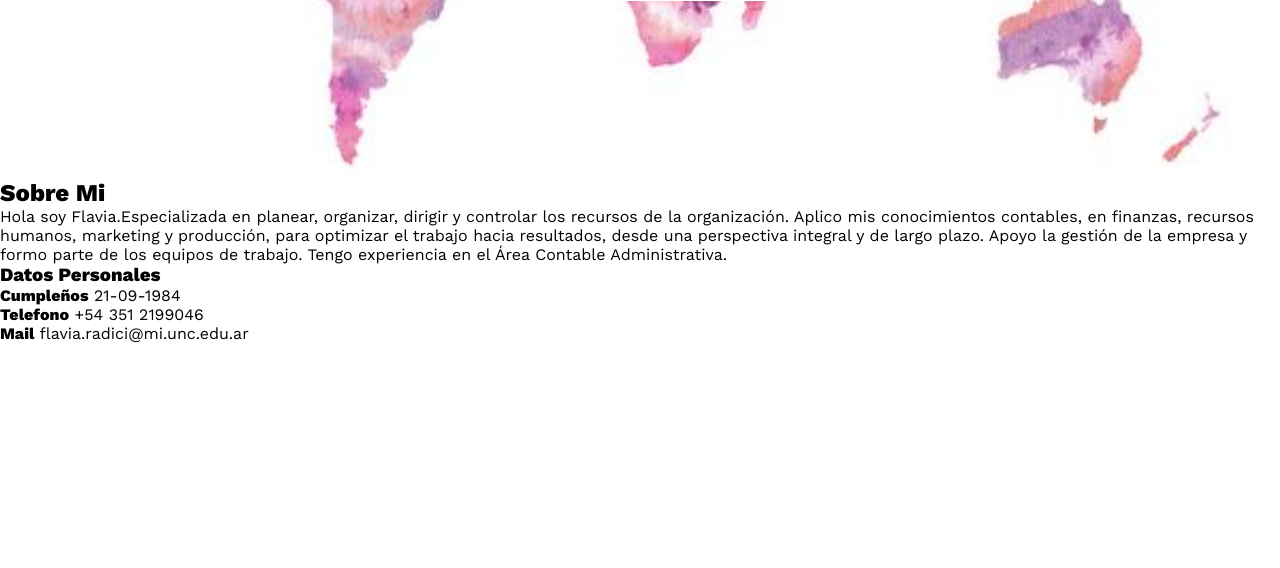
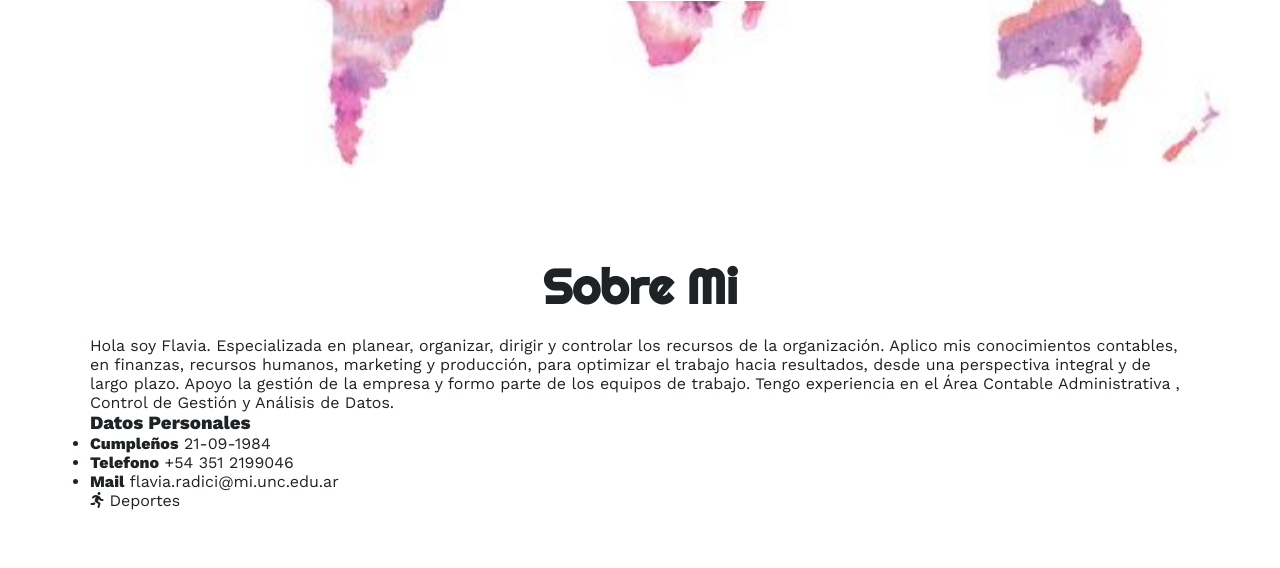
Before and after one commit to FRadici/PorfolioFrontend, a PHP site: page / in a window 1280 px wide. Shown: the part 621-1189 px from the top of the page. Before the commit the page ends 964 px from the top, so only its background shows below. Run offline with PHP 8.4, Linux system fonts and the light colour scheme.

Commit message:
sobre mi parte 2

```diff
--- a/estilos.css
+++ b/estilos.css
@@ -105,12 +105,18 @@
 .inicio .contenido-banner .redes a:hover{ /*color boton redes*/
     background-color: #dd0ee4;
 }
-.sobre mi{
-    background-color: #1e2326;
-    color: #fff;
+.sobremi{
+    background-color: #fff;
+    color:#1e2326;
     padding: 58px 20px;
 }
-.sobre mi .contenido-seccion{
-    max-width: 110px;
+.sobremi .contenido-seccion{
+    max-width: 1100px;
     margin: auto;
 }
+.sobremi h2{
+    font-size: 48px;
+    font-family:'Righteous';
+    text-align: center;
+    padding: 20px 0px;
+}
--- a/index.html
+++ b/index.html
@@ -18,7 +18,7 @@
       <nav id="nav">
         <ul>
           <li><a href="inicio">INICIO</a></li>
-          <li><a href="sobre mi">SOBRE MI</a></li>
+          <li><a href="sobremi">SOBRE MI</a></li>
           <li><a href="skills">SKILLS</a></li>
           <li><a href="curriculum">CURRICULUM</a></li>
           <li><a href="portfolio">PORTFOLIO</a></li>
@@ -46,12 +46,12 @@
     </div>
   </Section>
    <!--SECCION SOBRE MI-->
-   <Section id="sobre mi" class="sobre mi">
+   <Section id="sobremi" class="sobremi">
     <div class="contenido-seccion">
       <h2> Sobre Mi</h2>
-      <p><span>Hola soy Flavia.</span>Especializada en planear, organizar, dirigir y controlar los recursos de la  organización. Aplico mis conocimientos contables, en finanzas, recursos  humanos, marketing y producción, para optimizar el trabajo hacia
+      <p><span>Hola soy Flavia.</span> Especializada en planear, organizar, dirigir y controlar los recursos de la  organización. Aplico mis conocimientos contables, en finanzas, recursos  humanos, marketing y producción, para optimizar el trabajo hacia
         resultados, desde una perspectiva integral y de largo plazo.
-        Apoyo la gestión de la empresa y formo parte de los equipos de trabajo.  Tengo experiencia en el Área Contable Administrativa.</p>
+        Apoyo la gestión de la empresa y formo parte de los equipos de trabajo.  Tengo experiencia en el Área Contable Administrativa , Control de Gestión y Análisis de Datos.</p>
         <div class="fila">
           <!--Datos Personales-->
           <div class="#col">
@@ -73,12 +73,13 @@
           </div>
           <!--Intereses-->
           <div class="#col">
-
-          </div>
+              <i class="fa-solid fa-person-running"></i>
+             <span>Deportes</span>
+         </div>
         </div>
         </div>
-
-        </Section>
+        </div>
+   </Section>
 
   </body>
   </html>
```
